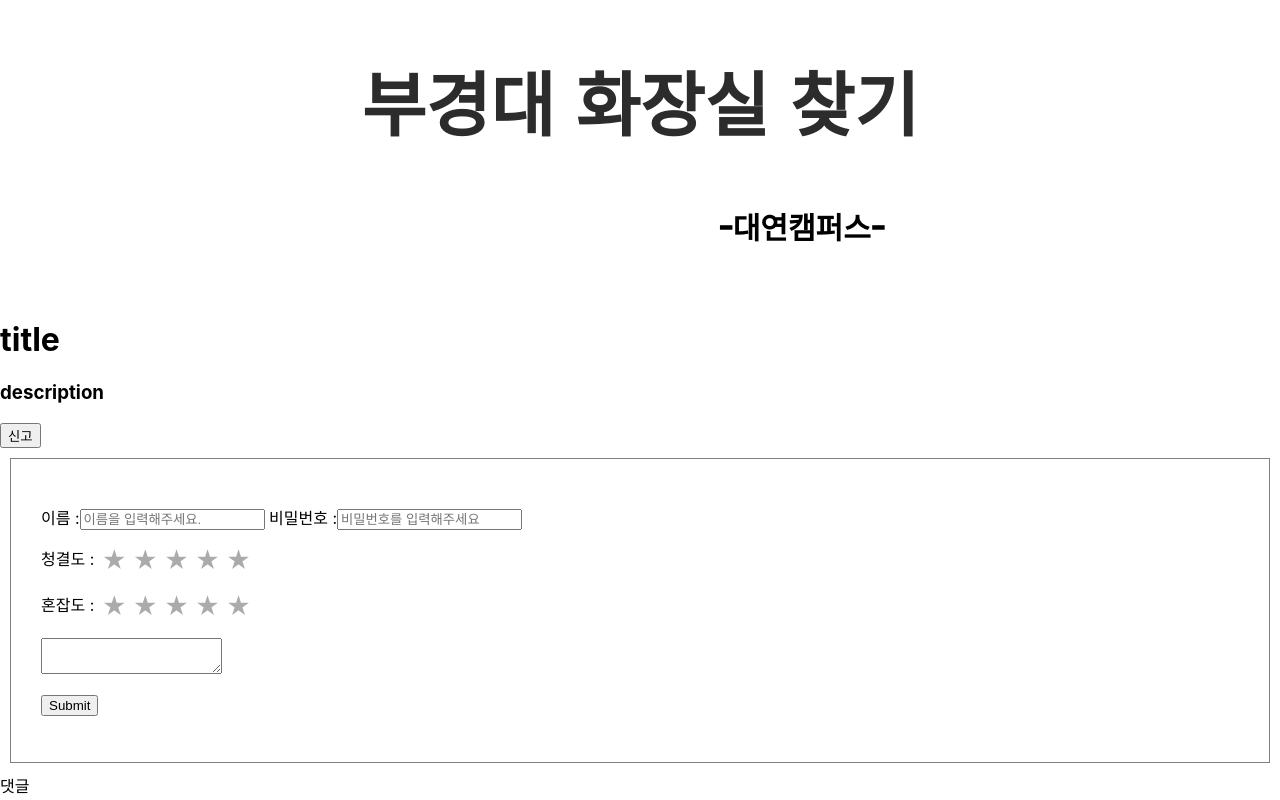
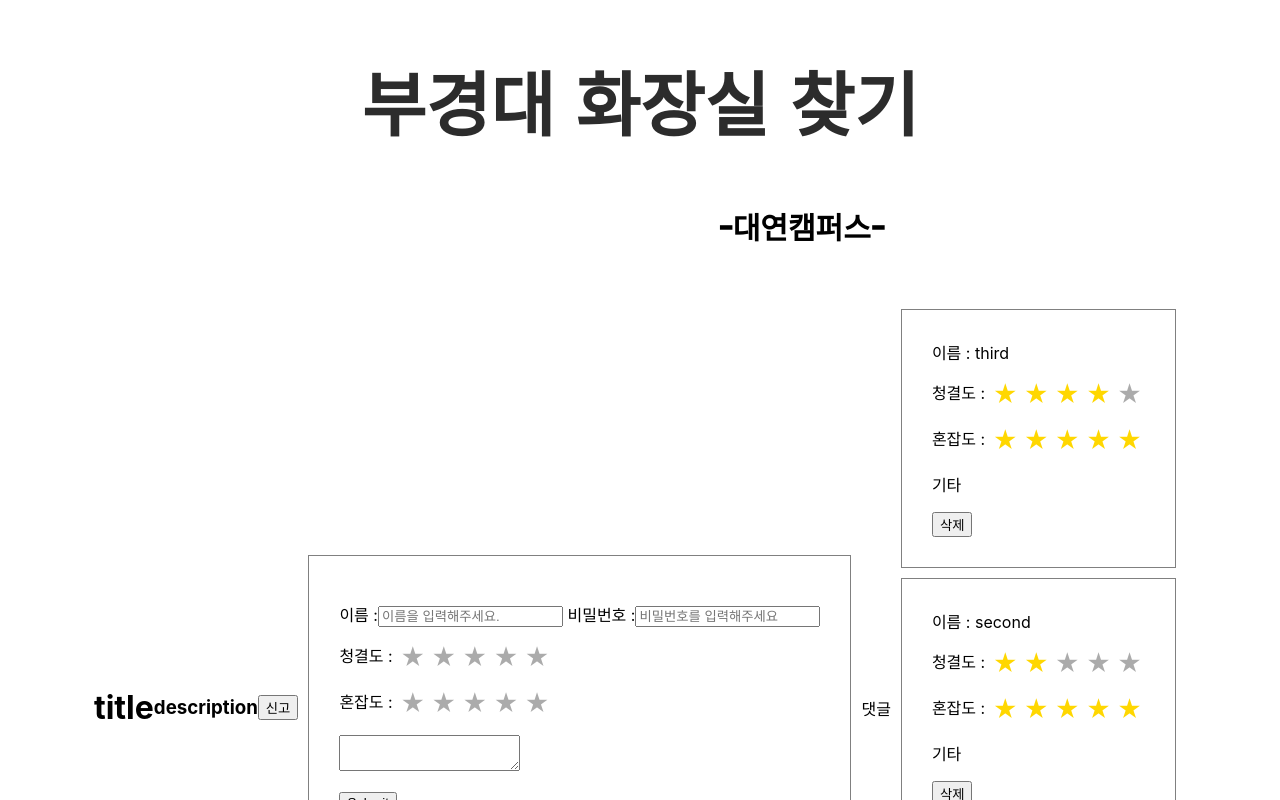
Before and after one commit to pknu-wap/1902_ROH, a React (Create React App) app in the folder front/: page /detail in a window 1280 px wide. Shown: the top 800 px of the page. Built offline with nearby package versions, Linux system fonts and the light colour scheme.

Commit message:
Fix content position

```diff
--- a/front/src/master.css
+++ b/front/src/master.css
@@ -20,3 +20,11 @@
  .star-rating__star.is-selected {
     color: #FFD700;
   }
+  .content{
+    display: flex;
+    align-items: center;
+    justify-content: center;
+  }
+  .loading{
+    padding-top:5%;
+  }
```
